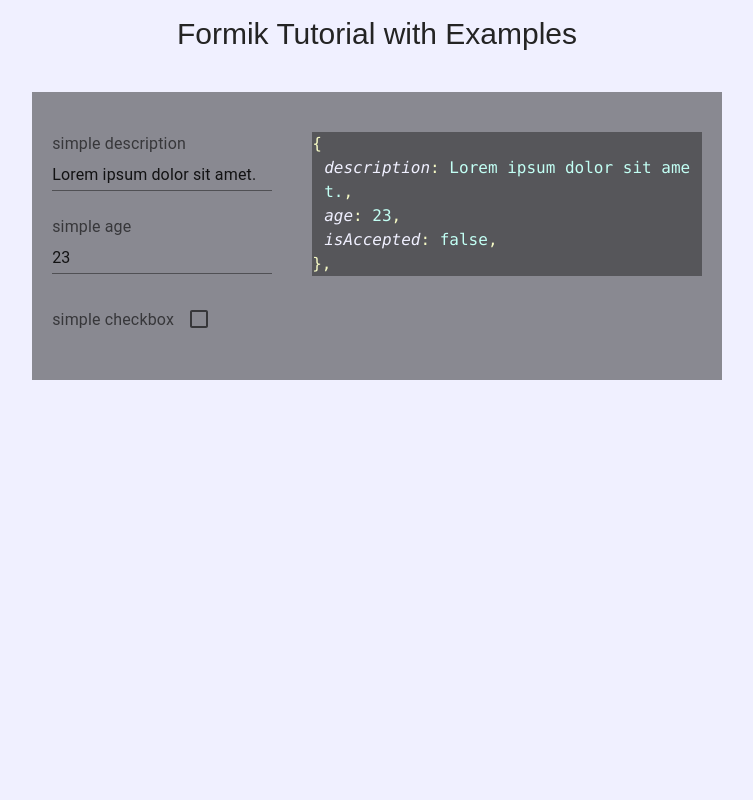
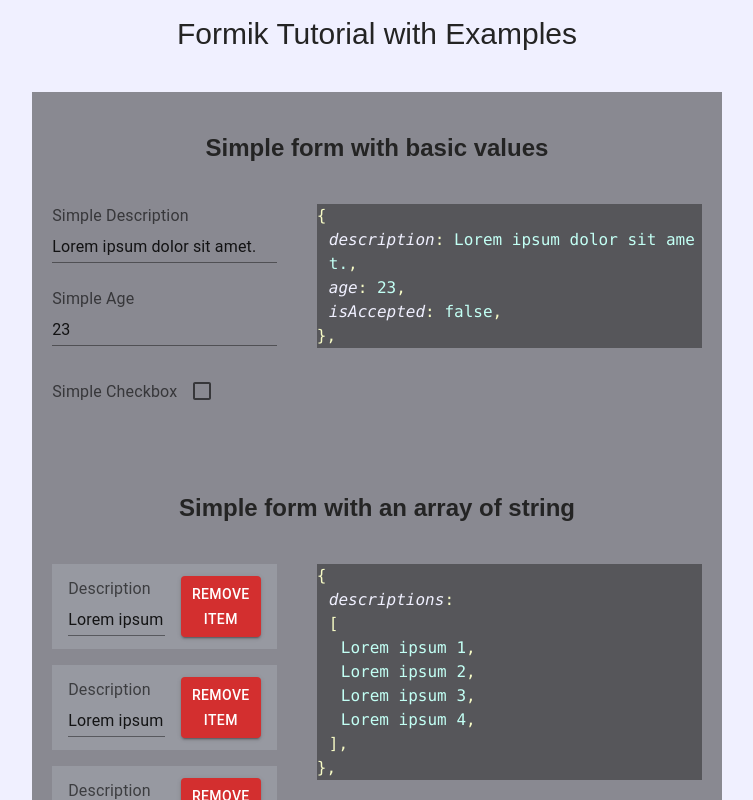
Before and after one commit to Makleido/nextjs-formik-tuto, a Next.js app: page / in a window 1280 px wide. Shown: the top 800 px of the page, without its empty margins (263-1016 px from the left). Built offline with nearby package versions, Linux system fonts and the light colour scheme.

Commit message:
updated form handling

```diff
--- a/app/components/forms/CustomInput.tsx
+++ b/app/components/forms/CustomInput.tsx
@@ -10,6 +10,7 @@
   name: string;
   type: "checkbox" | "number" | "text";
   onChange: (evt: ChangeEvent<HTMLInputElement>) => void;
+  error?: string;
 }
 
 export default function CustomInput({
@@ -18,20 +19,37 @@
   checked,
   name,
   type = "text",
+  error,
   onChange,
 }: Props) {
   return (
+    <div className="flex flex-col gap-1 w-full">
       <div
         className={`flex ${
           type === "checkbox" ? "flex-row items-center" : "flex-col"
-      } gap-1 text-primary-dark-100`}
+        } gap-1 w-full`}
       >
-      <InputLabel htmlFor={name}>{label ?? ""}</InputLabel>
+        <InputLabel htmlFor={name} className="text-primary-light-100">
+          {label ?? ""}
+        </InputLabel>
         {type !== "checkbox" ? (
-        <Input id={name} type={type} value={value} onChange={onChange} />
+          <Input
+            id={name}
+            type={type}
+            value={value}
+            onChange={onChange}
+            className="text-primary-light-100"
+          />
         ) : (
-        <Checkbox id={name} checked={checked} onChange={onChange} />
+          <Checkbox
+            id={name}
+            checked={checked}
+            onChange={onChange}
+            className="text-primary-light-100"
+          />
         )}
+      </div>
+      {error && <p className="text-red-500 text-sm">{error}</p>}
     </div>
   );
 }
--- /dev/null
+++ b/app/components/forms/SimpleFields.tsx
@@ -0,0 +1,58 @@
+"use client";
+
+import { CodeBlockObjectType } from "@/app/types/codeBlockObject";
+import { useFormikContext } from "formik";
+import { ChangeEvent } from "react";
+import CustomInput from "./CustomInput";
+
+export default function SimpleFields() {
+  const { values, errors, touched, setFieldTouched, setFieldValue } =
+    useFormikContext<CodeBlockObjectType>();
+
+  const handleFieldChange = (
+    evt: ChangeEvent<HTMLInputElement>,
+    name: string
+  ) => {
+    const value = evt.target.value;
+    setFieldTouched(name, true);
+    setFieldValue(name, value);
+  };
+
+  const handleCheckboxChange = (
+    evt: ChangeEvent<HTMLInputElement>,
+    name: string
+  ) => {
+    const value = evt.target.checked;
+    setFieldTouched(name, true);
+    setFieldValue(name, value);
+  };
+
+  return (
+    <>
+      <CustomInput
+        label="Simple Description"
+        name="simple-description"
+        value={values?.description as string}
+        onChange={(evt) => handleFieldChange(evt, "description")}
+        type="text"
+        error={touched?.description ? errors?.description : undefined}
+      />
+      <CustomInput
+        label="Simple Age"
+        name="simple-age"
+        value={values?.age as number}
+        onChange={(evt) => handleFieldChange(evt, "age")}
+        type="number"
+        error={touched?.age ? errors?.age : undefined}
+      />
+      <CustomInput
+        label="Simple Checkbox"
+        name="simple-checkbox"
+        value={values?.isAccepted as string}
+        onChange={(evt) => handleCheckboxChange(evt, "isAccepted")}
+        type="checkbox"
+        error={touched?.isAccepted ? errors?.isAccepted : undefined}
+      />
+    </>
+  );
+}
--- /dev/null
+++ b/app/components/forms/SimpleList.tsx
@@ -0,0 +1,39 @@
+"use client";
+
+import { useFormikContext } from "formik";
+import { CodeBlockObjectType } from "@/app/types/codeBlockObject";
+import { Button } from "@mui/material";
+import SimpleListItem from "./SimpleListItem";
+import { removeItemFromArrayByIndex } from "@/app/helpers/helpers";
+
+export default function SimpleList() {
+  const { values, setFieldValue } = useFormikContext<CodeBlockObjectType>();
+
+  const handleAddNew = () => {
+    setFieldValue("descriptions", [
+      ...((values?.descriptions as string[]) ?? []),
+      "",
+    ]);
+  };
+
+  const handleRemove = (index: number) => {
+    setFieldValue(
+      "descriptions",
+      removeItemFromArrayByIndex(
+        (values?.descriptions as string[]) ?? [],
+        index
+      )
+    );
+  };
+
+  return (
+    <div className="flex flex-col gap-4">
+      {((values?.descriptions as string[]) ?? []).map((_, index: number) => (
+        <SimpleListItem key={index} index={index} handleRemove={handleRemove} />
+      ))}
+      <Button variant="contained" onClick={() => handleAddNew()}>
+        Add new Item
+      </Button>
+    </div>
+  );
+}
--- /dev/null
+++ b/app/components/forms/SimpleListItem.tsx
@@ -0,0 +1,39 @@
+"use client";
+
+import { CodeBlockObjectType } from "@/app/types/codeBlockObject";
+import { useFormikContext } from "formik";
+import CustomInput from "./CustomInput";
+import { ChangeEvent } from "react";
+import { Button } from "@mui/material";
+
+interface Props {
+  index: number;
+  handleRemove: (index: number) => void;
+}
+
+export default function SimpleListItem({ index, handleRemove }: Props) {
+  const { values, setFieldValue } = useFormikContext<CodeBlockObjectType>();
+
+  const handleFieldChange = (evt: ChangeEvent<HTMLInputElement>) => {
+    setFieldValue(`descriptions[${index}]`, evt.target.value);
+  };
+
+  return (
+    <div className="flex flex-row gap-4 w-full items-center bg-slate-300/20 px-4 py-3">
+      <CustomInput
+        label="Description"
+        name={`${index}-description`}
+        value={(values?.descriptions as string[])[index]}
+        onChange={handleFieldChange}
+        type="text"
+      />
+      <Button
+        variant="contained"
+        color="error"
+        onClick={() => handleRemove(index)}
+      >
+        Remove item
+      </Button>
+    </div>
+  );
+}
--- /dev/null
+++ b/app/components/forms/objectForm/ObjectFields.tsx
@@ -0,0 +1,19 @@
+"use client";
+
+import { PropsWithChildren } from "react";
+import CodeBlock from "../../objectRenderer/CodeBlock";
+import { useFormikContext } from "formik";
+import { CodeBlockObjectType } from "@/app/types/codeBlockObject";
+
+export default function ObjectFields({ children }: PropsWithChildren) {
+  const { values } = useFormikContext<CodeBlockObjectType>();
+
+  return (
+    <div className="flex flex-row gap-10 justify-between pb-10 pt-5 px-5">
+      <div className="flex flex-col gap-6 w-[35%]">{children}</div>
+      <div className="w-[60%]">
+        <CodeBlock data={values} />
+      </div>
+    </div>
+  );
+}
--- /dev/null
+++ b/app/components/forms/objectForm/ObjectForm.tsx
@@ -0,0 +1,37 @@
+"use client";
+
+import { Form, Formik } from "formik";
+import ObjectFields from "./ObjectFields";
+import { CodeBlockObjectType } from "@/app/types/codeBlockObject";
+import { ObjectSchema } from "yup";
+import { PropsWithChildren } from "react";
+
+interface Props extends PropsWithChildren {
+  title: string;
+  initialValues: CodeBlockObjectType;
+  validationSchema: ObjectSchema<any>;
+}
+
+export default function ObjectForm({
+  title,
+  initialValues,
+  validationSchema,
+  children,
+}: Props) {
+  return (
+    <div className="dark:bg-primary-light-100 bg-primary-dark-100 dark:bg-opacity-25 bg-opacity-50 w-full">
+      <h2 className="px-5 pt-10 pb-5 text-center font-bold text-2xl">
+        {title}
+      </h2>
+      <Formik
+        initialValues={initialValues}
+        validationSchema={validationSchema}
+        onSubmit={(values) => console.log(values)}
+      >
+        <Form>
+          <ObjectFields>{children}</ObjectFields>
+        </Form>
+      </Formik>
+    </div>
+  );
+}
--- a/app/components/forms/simpleObjectForm/SimpleObjectFields.tsx
+++ /dev/null
@@ -1,58 +0,0 @@
-"use client";
-
-import { CodeBlockObjectType } from "@/app/types/codeBlockObject";
-import { useFormikContext } from "formik";
-import CustomInput from "../CustomInput";
-import { ChangeEvent } from "react";
-import CodeBlock from "../../objectRenderer/CodeBlock";
-
-export default function SimpleObjectFields() {
-  const { values, setFieldValue } = useFormikContext<CodeBlockObjectType>();
-
-  const handleFieldChange = (
-    evt: ChangeEvent<HTMLInputElement>,
-    name: string
-  ) => {
-    const value = evt.target.value;
-    setFieldValue(name, value);
-  };
-
-  const handleCheckboxChange = (
-    evt: ChangeEvent<HTMLInputElement>,
-    name: string
-  ) => {
-    const value = evt.target.checked;
-    setFieldValue(name, value);
-  };
-
-  return (
-    <div className="flex flex-row gap-10 justify-between py-10 px-5">
-      <div className="flex flex-col gap-6">
-        <CustomInput
-          label="simple description"
-          name="simple-description"
-          value={values?.description as string}
-          onChange={(evt) => handleFieldChange(evt, "description")}
-          type="text"
-        />
-        <CustomInput
-          label="simple age"
-          name="simple-age"
-          value={values?.age as number}
-          onChange={(evt) => handleFieldChange(evt, "age")}
-          type="number"
-        />
-        <CustomInput
-          label="simple checkbox"
-          name="simple-checkbox"
-          value={values?.isAccepted as string}
-          onChange={(evt) => handleCheckboxChange(evt, "isAccepted")}
-          type="checkbox"
-        />
-      </div>
-      <div className="w-[60%]">
-        <CodeBlock data={values} />
-      </div>
-    </div>
-  );
-}
--- a/app/components/forms/simpleObjectForm/SimpleObjectForm.tsx
+++ /dev/null
@@ -1,22 +0,0 @@
-"use client";
-
-import { simpleInitialValues } from "@/app/constants/exampleInitialValues";
-import { simpleValidator } from "@/app/validators/simpleValidator";
-import { Form, Formik } from "formik";
-import SimpleObjectFields from "./SimpleObjectFields";
-
-export default function SimpleObjectForm() {
-  return (
-    <div className="dark:bg-primary-light-100 bg-primary-dark-100 dark:bg-opacity-25 bg-opacity-50 w-full">
-      <Formik
-        initialValues={simpleInitialValues}
-        onSubmit={(values) => console.log(values)}
-        validationSchema={simpleValidator}
-      >
-        <Form>
-          <SimpleObjectFields />
-        </Form>
-      </Formik>
-    </div>
-  );
-}
--- a/app/helpers/helpers.ts
+++ b/app/helpers/helpers.ts
@@ -39,3 +39,16 @@
     value: data[key],
   }));
 }
+
+export function removeItemFromArrayByIndex(
+  array: CodeBlockObjectValueType[],
+  index: number
+) {
+  const newArray: CodeBlockObjectValueType[] = [];
+  array.map((item, itemIndex) => {
+    if (itemIndex !== index) {
+      newArray.push(item);
+    }
+  });
+  return newArray;
+}
--- a/app/page.tsx
+++ b/app/page.tsx
@@ -1,4 +1,14 @@
-import SimpleObjectForm from "./components/forms/simpleObjectForm/SimpleObjectForm";
+"use client";
+
+import ObjectForm from "./components/forms/objectForm/ObjectForm";
+import SimpleFields from "./components/forms/SimpleFields";
+import SimpleList from "./components/forms/SimpleList";
+import {
+  simpleInitialValues,
+  simpleListInitialValues,
+} from "./constants/exampleInitialValues";
+import { simpleListValidator } from "./validators/simpleListValidator";
+import { simpleValidator } from "./validators/simpleValidator";
 
 const backgrounds =
   "dark:bg-primary-light-100 bg-primary-dark-100 dark:bg-opacity-25 bg-opacity-50 w-full";
@@ -13,7 +23,21 @@
         <div className="grid grid-cols-10 gap-4 mt-10 items-start">
           <div className={`col-span-2 ${backgrounds}`}></div>
           <div className={`col-span-6`}>
-            <SimpleObjectForm />
+            <ObjectForm
+              title="Simple form with basic values"
+              initialValues={simpleInitialValues}
+              validationSchema={simpleValidator}
+            >
+              <SimpleFields />
+            </ObjectForm>
+
+            <ObjectForm
+              title="Simple form with an array of string"
+              initialValues={simpleListInitialValues}
+              validationSchema={simpleListValidator}
+            >
+              <SimpleList />
+            </ObjectForm>
           </div>
           <div className={`col-span-2 ${backgrounds}`}></div>
         </div>
```
Lines whose indentation alone changed are shown as unchanged.
